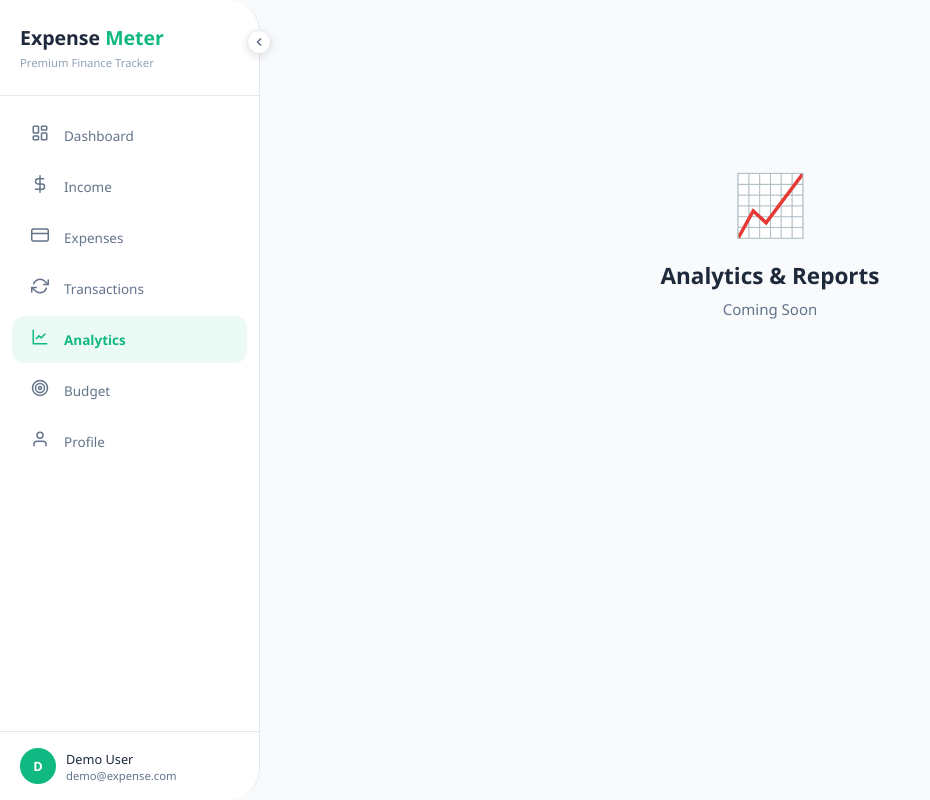
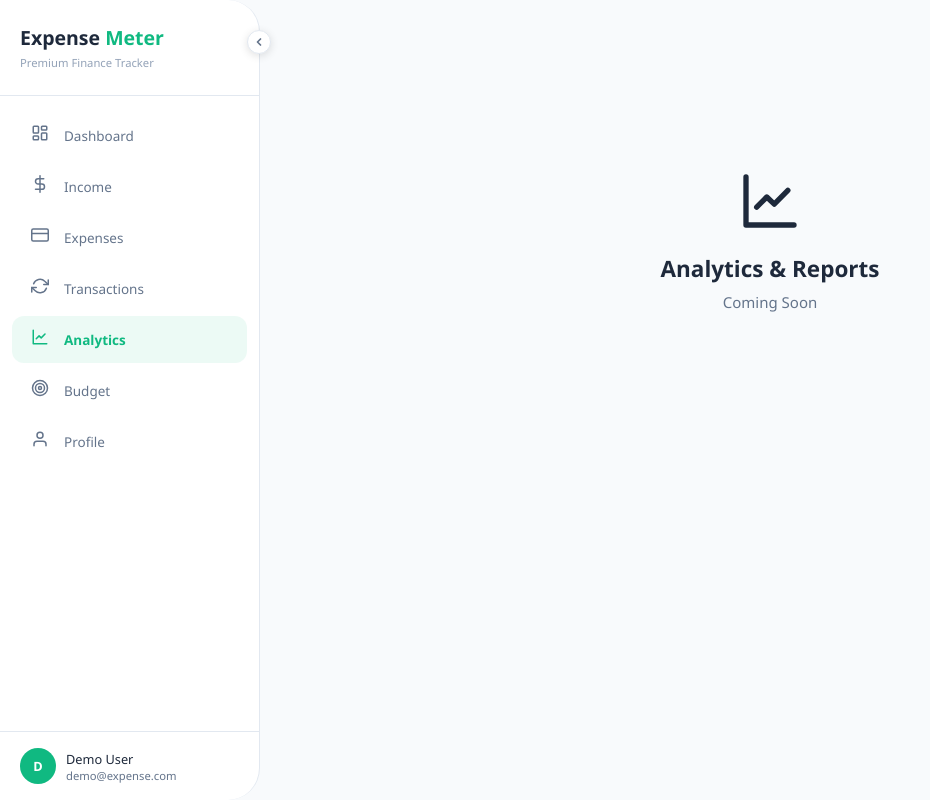
Before and after one commit to ramnathgknaivaidya/Expense-Meter, a React (Vite) app in the folder Frontend/: page /analytics in a window 1280 px wide. Shown: the whole page, without its empty margins (0-930 px from the left). Built offline with nearby package versions, Linux system fonts and the light colour scheme; no server answers.

Commit message:
Update Analytics.jsx

```diff
--- a/Frontend/src/pages/Analytics.jsx
+++ b/Frontend/src/pages/Analytics.jsx
@@ -2,7 +2,7 @@ export default function Analytics() {
   return (
     <div className="page-body" style={{ display: 'flex', alignItems: 'center', justifyContent: 'center', minHeight: '60vh' }}>
       <div style={{ textAlign: 'center' }}>
-        <div style={{ fontSize: '4rem', marginBottom: 16 }}>📈</div>
+        <div style={{ marginBottom: 16 }}><svg width="64" height="64" viewBox="0 0 24 24" fill="none" stroke="currentColor" strokeWidth="2" strokeLinecap="round" strokeLinejoin="round"><path d="M3 3v18h18"/><path d="m18.7 8-5.1 5.2-2.8-2.7L7 14.3"/></svg></div>
         <h2 style={{ marginBottom: 8 }}>Analytics & Reports</h2>
         <p style={{ color: 'var(--text-secondary)' }}>Coming Soon</p>
       </div>
```
